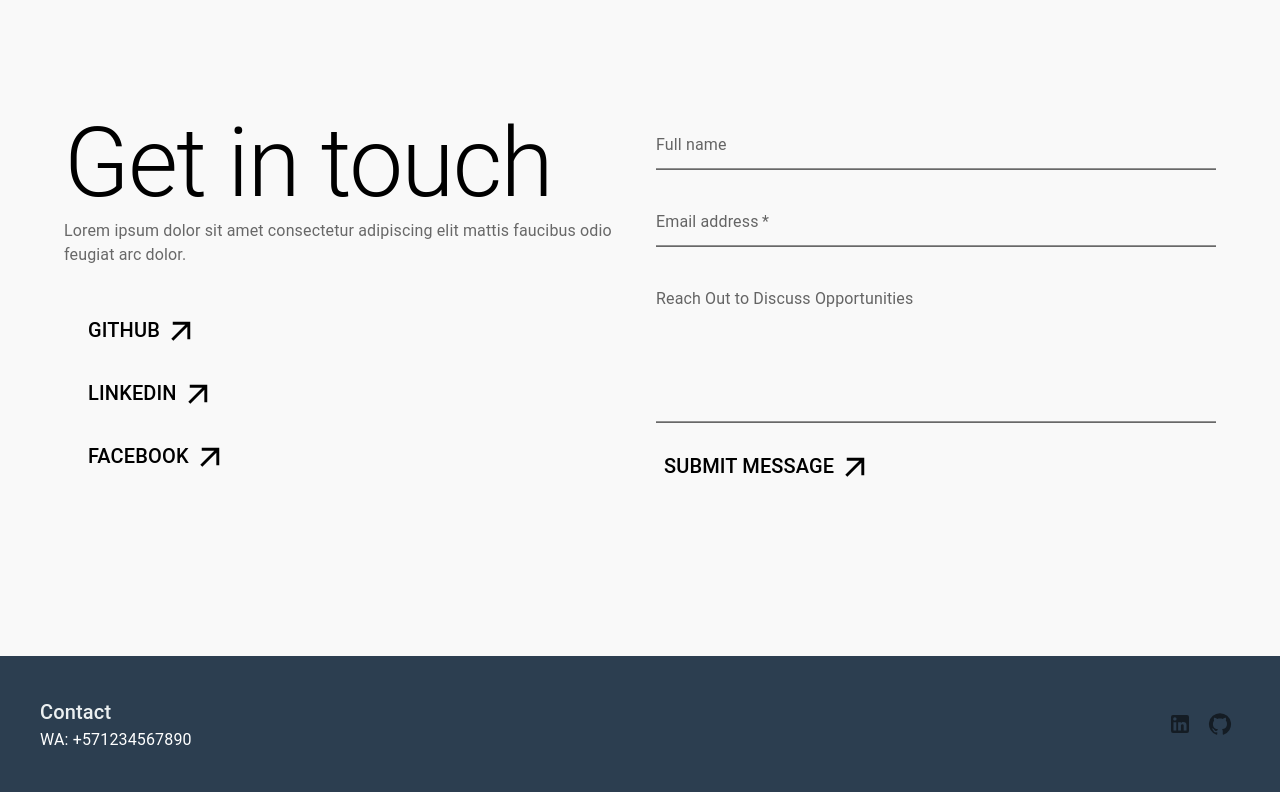
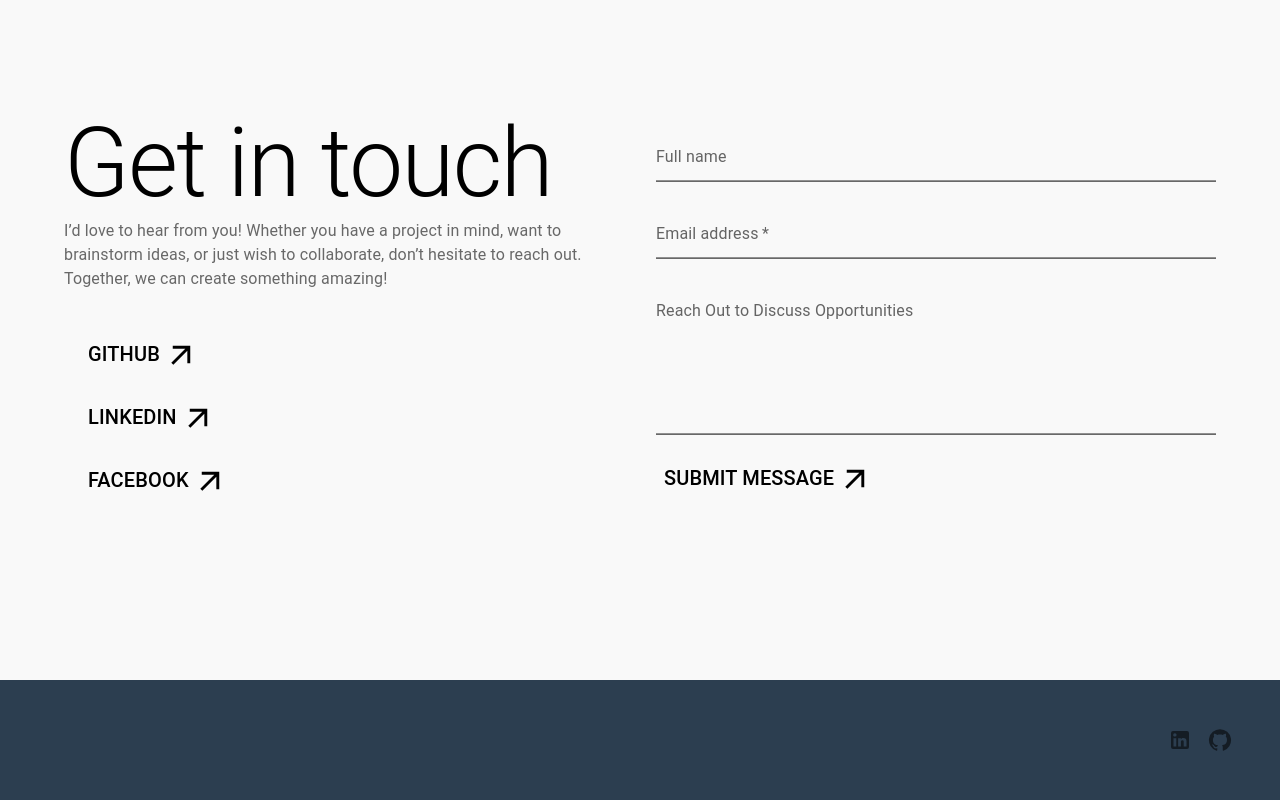
Before and after one commit to MychelGarzon/portfolio_MG, a React (Vite) app: page / in a window 1280 px wide. Shown: the part 3004-3804 px from the top of the page. Built offline with nearby package versions, Linux system fonts and the light colour scheme.

Commit message:
Update Contact component text for better engagement and remove outdated contact information in Footer

```diff
--- a/src/components/Contact.jsx
+++ b/src/components/Contact.jsx
@@ -69,8 +69,8 @@ const ContactPage = () => {
                             Get in touch
                         </Typography>
                         <Typography variant="body1" sx={{ marginBottom: "24px" }}>
-                            Lorem ipsum dolor sit amet consectetur adipiscing elit mattis
-                            faucibus odio feugiat arc dolor.
+                            I’d love to hear from you! Whether you have a project in mind, want to brainstorm ideas, or just wish to collaborate, don’t hesitate to reach out. Together, we can create something amazing!
+
                         </Typography>
 
                         {/* List of social media buttons */}
--- a/src/components/footer/Footer.jsx
+++ b/src/components/footer/Footer.jsx
@@ -9,10 +9,8 @@ const Footer = () => {
             <Box className={styles.container}>
                 <Box className={styles.contactInfo}>
                     <Typography variant="h6" className={styles.footerTitle}>
-                        Contact
                     </Typography>
                     <Typography className={styles.footerSubTitle}>
-                        WA: +571234567890
                     </Typography>
                     <Typography className={styles.footerSubTitle}>
                     </Typography>
```
